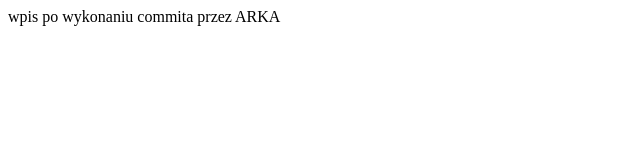
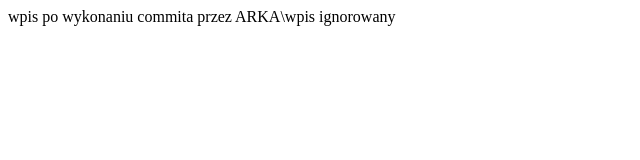
Before and after one commit to patrol102/sample, a plain HTML site: page index5.html in a window 1280 px wide. Shown: the whole page, without its empty margins (0-640 px from the left). Drawn offline with Linux system fonts and the light colour scheme.

Commit message:
zmiana index5 wpisu ignorowanego

```diff
--- a/index5.html
+++ b/index5.html
@@ -1,3 +1,3 @@
 <body>
-wpis po wykonaniu commita przez ARKA
+wpis po wykonaniu commita przez ARKA\wpis ignorowany
 </body>
```
